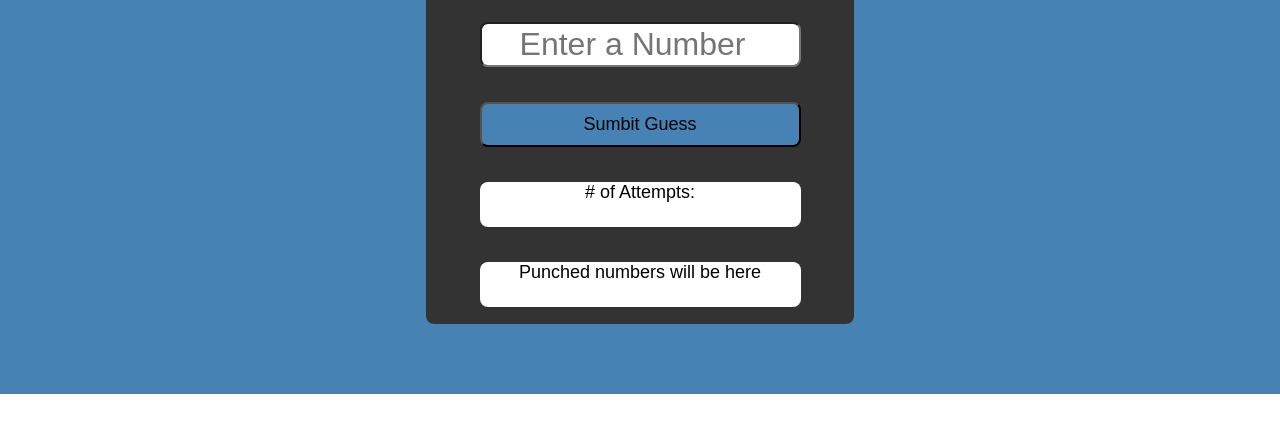
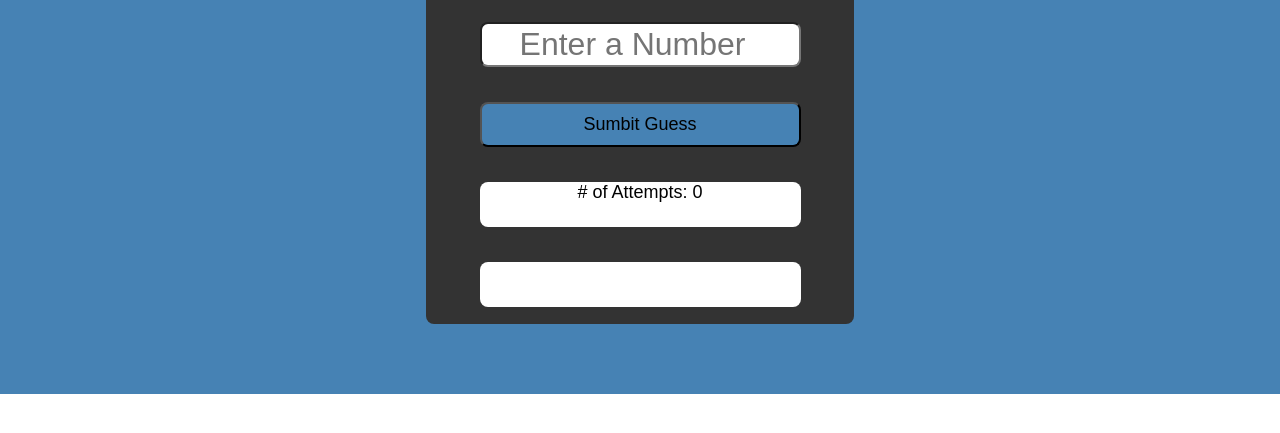
Before and after one commit to VainerV/hotandcoldreact, a React app: page / in a window 1280 px wide. Shown: the part 279-712 px from the top of the page. Built offline with nearby package versions, Linux system fonts and the light colour scheme.

Commit message:
Functionality added

```diff
--- a/package.json
+++ b/package.json
@@ -8,8 +8,8 @@
   },
   "dependencies": {
     "gyp": "^0.5.0",
-    "react": "^15.4.2",
-    "react-dom": "^15.4.2"
+    "react": "^16.6.3",
+    "react-dom": "^16.6.3"
   },
   "scripts": {
     "start": "react-scripts start",
--- a/src/components/app.js
+++ b/src/components/app.js
@@ -2,6 +2,8 @@ import React from "react";
 import Navbar from "./navbar";
 import Game from "./game";
 import Rules from "./rules";
+import Gameover from "./gameover";
+import Winner from "./winner"
 
 class App extends React.Component {
   constructor(props) {
@@ -9,51 +11,89 @@ class App extends React.Component {
     this.state = {
       showRules: false,
       newGame: false,
+      gameOver: false,
+      gameWinner: false,
+      number: Math.floor(Math.random() * 100 + 1), // random number function
+      numberOfGuesses: 0,
+      guesses: [],
+      userNumber: 0
     };
-
   }
-
-  newGameFunction(){
-    this.setState({ newGame: true })
-
-  }
-
-  newGameRequest(){
-   if(this.state.newGame){
-     this.setState({ newGame: false})
-     return true;
-   }
-   else{
-     return false;
-   }
-  }
-
 
   showRules() {
     this.setState({ showRules: !this.state.showRules });
   }
 
+  gameOver() {
+    this.setState({ gameOver: !this.state.gameOver });
+  }
+
+  gameWinner(){
+    this.setState({ gameWinner: !this.state.gameWinner });
+  }
+
+  newGame() {
+    this.setState({
+      number: Math.floor(Math.random() * 100 + 1), // random number function
+      numberOfGuesses: 0,
+      guesses: [],
+      userNumber: 0,
+      gameOver: false,
+      gameWinner:false
+    });
+    console.log("new game reset the state", this.state);
+  }
+
+  playTheGame(number, callback) {
+    this.setState({
+      numberOfGuesses: this.state.numberOfGuesses + 1,
+      guesses: [...this.state.guesses, number]
+    }, callback);
+  }
+
   render() {
     let gameRules = <div />;
+    let gameOver = <div />;
+    let gameWinner = <div />;
+
+    if(this.state.gameWinner){
+      gameWinner = <Winner newGame={() => this.newGame()} />
+    }
 
     if (this.state.showRules) {
       gameRules = <Rules showRules={() => this.showRules()} />;
     }
+
+    if (this.state.gameOver) {
+      gameOver = (
+        <Gameover
+          gameOver={() => this.gameOver()}
+          newGame={() => this.newGame()}
+        />
+      );
+    }
+
     return (
       <div>
         {gameRules}
+        {gameOver}
+        {gameWinner}
         <header>
           <h1>Hot or Cold</h1>
           <p>Guessing game in React</p>
         </header>
         <div className="application">
           <Navbar
-            newGame={() => this.newGameFunction()}
+            newGame={() => this.newGame()}
             showRules={() => this.showRules()}
-
           />
           <Game
-           newGameRequest = {() => this.newGameRequest()}
+            playTheGame={(number, callback) => this.playTheGame(number, callback)}
+            guesses={this.state.guesses}
+            numberOfGuesses={this.state.numberOfGuesses}
+            number={this.state.number}
+            gameOver={() => this.gameOver()}
+            gameWinner={()=> this.gameWinner()}
           />
         </div>
       </div>
--- a/src/components/game.js
+++ b/src/components/game.js
@@ -1,60 +1,128 @@
 import React from "react";
+//import Gameover from "./gameover";
 
 class Game extends React.Component {
   constructor(props) {
     super(props);
     this.state = {
-      number: Math.floor(Math.random() * 100 + 1), // random number function
-      numberOfGuesses: 0,
-      guesses: [],
-      userNumber: 0
+      getTheNumber: undefined,
+      hintColor: "steelblue",
+      hintText: "HINT"
     };
-    this.newGame = this.newGame.bind(this);
   }
 
-
-  newGame() {
-    if(this.props.newGameRequest()){
-      console.log("new game reset the state")
-    this.setState({
-      number: Math.floor(Math.random() * 100 + 1), // random number function
-      numberOfGuesses: 0,
-      guesses: [],
-      userNumber: 0
-    })
-  }
+  numberRangeCheck() {
+    if (this.state.getTheNumber < 1 || this.state.getTheNumber > 100) {
+      alert("Please enter the number between 1 and 100");
+      return false;
+    }
+    return true;
   }
 
-  playTheGame() {
-    this.setState({numberOfGuesses: this.state.numberOfGuesses + 1 })
-    this.setState({ guesses: [...this.state.guesses, this.state.userNumber] });
-    console.log(this.state.guesses);
+  numberInput = React.createRef();
+  // getTheNumber = (event) =>{
+  //   event.preventDefault();
+  //   let userNumber = (this.numberInput.current.value)
+  //   console.log(userNumber)
+  // }
+
+  handleNumberInputChange(event) {
+    this.setState({ getTheNumber: event.target.value });
+  }
+
+  handleSubmit(event) {
+    if (this.numberRangeCheck()) {
+      this.props.playTheGame(this.state.getTheNumber, () => {
+        this.gameLogic();
+        this.setState({ getTheNumber: "" });
+        this.numberInput.current.focus();
+      });
+    } else {
+      this.setState({ getTheNumber: "" });
+      this.numberInput.current.focus();
+    }
+  }
+
+  gameLogic() {
+    let hiddenNumber = this.props.number;
+    let userGuess = this.state.getTheNumber;
+    let guessDistance = Math.abs(hiddenNumber - userGuess);
+
+    switch (true) {
+      case this.props.guesses.length > 9:
+        this.setState({ hintColor: "red", hintText: "GAME OVER" });
+        this.props.gameOver();
+
+        break;
+      case guessDistance > 30:
+        this.setState({ hintColor: "darkblue", hintText: "FREEZING" });
+
+        break;
+      case guessDistance < 30 && guessDistance > 20:
+        this.setState({ hintColor: "blue", hintText: "COLDER" });
+
+        break;
+      case guessDistance < 20 && guessDistance > 10:
+        this.setState({ hintColor: "lightblue", hintText: "COLD" });
+
+        break;
+      case guessDistance < 10 && guessDistance > 5:
+        this.setState({ hintColor: "pink", hintText: "WARM" });
+
+        break;
+      case guessDistance < 5 && guessDistance > 3:
+        this.setState({ hintColor: "red", hintText: "WARMER" });
+
+        break;
+      case guessDistance < 3 && guessDistance > 1:
+        this.setState({ hintColor: "darkred", hintText: "HOT" });
+
+        break;
+
+      case guessDistance == 0:
+        this.setState({ hintColor: "green", hintText: "WINNER" });
+       // this.props.gameWinner();
+        break;
+
+      default:
+        console.log("Hot and Cold");
+        break;
+    }
   }
 
   render() {
     return (
       <div className="game">
         <div className="game-elements-container">
-          <span className="small-logo">HINT</span>
+          <span
+            className="small-logo"
+            style={{ backgroundColor: this.state.hintColor }}
+          >
+            {this.state.hintText}
+          </span>
 
           <input
             type="number"
+            ref={this.numberInput}
             placeholder="Enter a Number"
+            value={this.state.getTheNumber}
             className="input-number"
-            // value={this.state.userNumber}
-            onChange={event =>
-              this.setState({ userNumber: event.currentTarget.value })
-            }
+            onChange={event => this.handleNumberInputChange(event)}
+            onKeyDown={event => {
+              if (event.key == "Enter") {
+                this.handleSubmit(event);
+              }
+            }}
           />
           <button
             type="submit"
             className="submit-guess"
-            onClick={() => this.playTheGame()}
+            onClick={event => this.handleSubmit(event)}
           >
             Sumbit Guess
           </button>
-          <p className="count"># of Attempts: </p>
-          <p className="guessBox">Punched numbers will be here</p>
+          <p className="count"># of Attempts: {this.props.numberOfGuesses}</p>
+          <p className="guessBox">{this.props.guesses.join()}</p>
         </div>
       </div>
     );
--- /dev/null
+++ b/src/components/gameover.js
@@ -0,0 +1,22 @@
+import React from "react";
+
+class Gameover extends React.Component {
+  render() {
+    return (
+      <div className="modal">
+        <div className="modal-content">
+          <p>
+            {`Game over you exided ten attmpts to coplete the game,
+           please try again`}
+          </p>
+          <button className="close" onClick={this.props.newGame}>
+            {" "}
+            Play Again!
+          </button>
+        </div>
+      </div>
+    );
+  }
+}
+
+export default Gameover;
--- a/src/components/rules.js
+++ b/src/components/rules.js
@@ -2,22 +2,22 @@ import React from "react";
 //import Ruleswindow from './ruleswindow';
 
 class Rules extends React.Component {
-  constructor(props) {
-    super(props);
-  }
-
   render() {
     return (
       <div className="modal">
         <div className="modal-content">
           <p>
-           {`What do I do? This is a Hot or Cold Number Guessing Game. The game
+            {`What do I do? This is a Hot or Cold Number Guessing Game. The game
             goes like this: 1. I pick a random secret number between 1 to 100
             and keep it hidden. 2. You need to guess until you can find the
             hidden secret number. 3. You will get feedback on how close ("hot")
-            or far ("cold") your guess is. So, Are you ready?`}
+            or far ("cold") your guess is. You will have TEN attempts
+            to complete the game. So, Are you ready?`}
           </p>
-          <button className="close" onClick={this.props.showRules}> Lets Do It!</button>
+          <button className="close" onClick={this.props.showRules}>
+            {" "}
+            Lets Do It!
+          </button>
         </div>
       </div>
     );
--- /dev/null
+++ b/src/components/winner.js
@@ -0,0 +1,22 @@
+import React from "react";
+
+class Winner extends React.Component {
+  render() {
+    return (
+      <div className="modal">
+        <div className="modal-content">
+          <p>
+            {`Congratulations!!!! You WON the Game!,
+            Play Again!`}
+          </p>
+          <button className="close" onClick={this.props.newGame}>
+            {" "}
+            Play Again!
+          </button>
+        </div>
+      </div>
+    );
+  }
+}
+
+export default Winner;
--- a/src/index.css
+++ b/src/index.css
@@ -58,6 +58,7 @@ nav {
   font-size: xx-large;
   text-align: center;
   border-radius: 8px;
+
 }
  .submit-guess{
   border-radius: 8px;
@@ -76,6 +77,9 @@ nav {
   border-radius: 8px;
   text-align: center;
   font-size: large;
+  justify-content: center;
+  align-items: center;
+
 }
 .guessBox{
   background-color: steelblue;
```
Also changed, not shown: src/components/navbar.js (+3 -11 lines), src/components/ruleswindow.js (+9 -13 lines), src/components/feedback.js (deleted), src/components/guesscounter.js (deleted), src/components/guessform.js (deleted), src/components/showguessnumbers.js (deleted).
